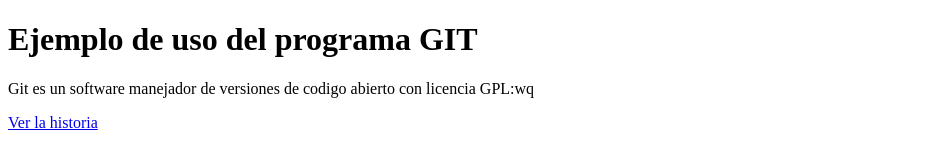
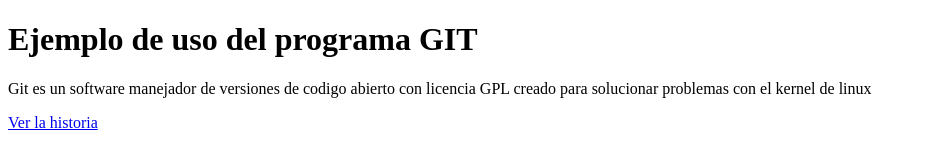
Before and after one commit to willysv/proyectogit, a plain HTML site: page index.html in a window 1280 px wide. Shown: the whole page, without its empty margins (0-927 px from the left). Drawn offline with Linux system fonts and the light colour scheme.

Commit message:
Actualizando index.html

```diff
--- a/index.html
+++ b/index.html
@@ -5,7 +5,7 @@
 </head>
 <body>
 <h1>Ejemplo de uso del programa GIT</h1>
-<p>Git es un software manejador de versiones de codigo abierto con licencia GPL:wq
+<p>Git es un software manejador de versiones de codigo abierto con licencia GPL creado para solucionar problemas con el kernel de linux
 </p>
 <a href="historia.html">Ver la historia</a>
 </body>
```
